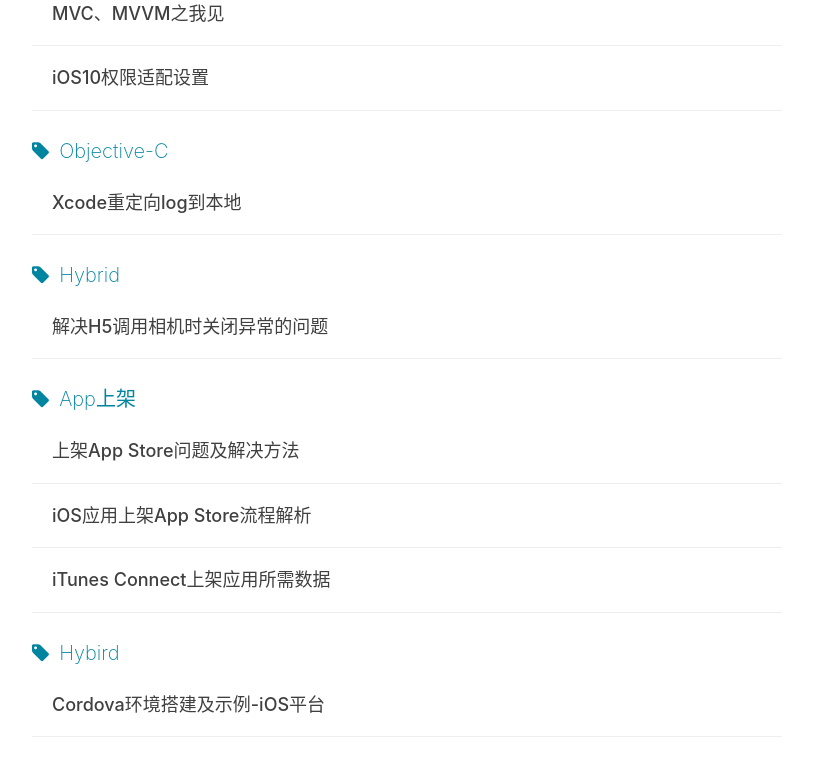
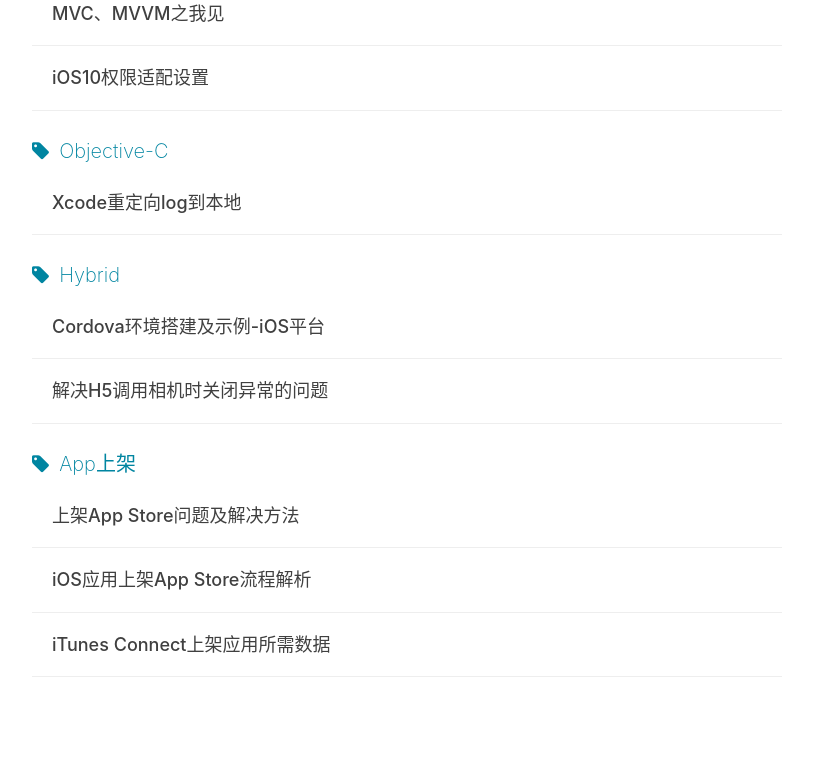
Before and after one commit to xttxqjfg/xttxqjfg.github.io, a Jekyll site: the page built from tags.html, in a window 1280 px wide and 900 px high, scrolled down 1421 px. Shown: the top 776 px of the window, without its empty margins (233-1046 px from the left). Built offline with Jekyll 4.4.1, drawn with Linux system fonts in a browser that asks for light colours; nearby versions of some CDN libraries; comment, search, counter and statistics services are not loaded.

Commit message:
no message

```diff
--- a/_posts/201706/2017-06-20-Cordova环境搭建及示例-iOS平台.markdown
+++ b/_posts/201706/2017-06-20-Cordova环境搭建及示例-iOS平台.markdown
@@ -6,7 +6,7 @@
 author:     "易博"
 header-img: "img/201705/18/head_bg.JPG"
 tags:
-    - Hybird
+    - Hybrid
 ---
 
 #### Cordova环境搭建
```
